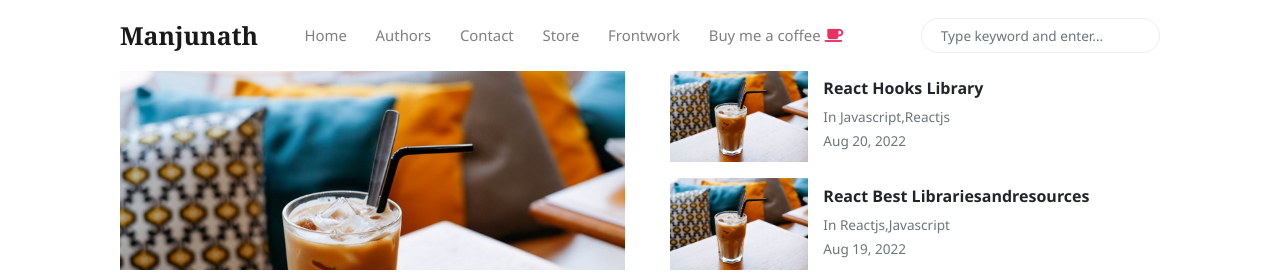
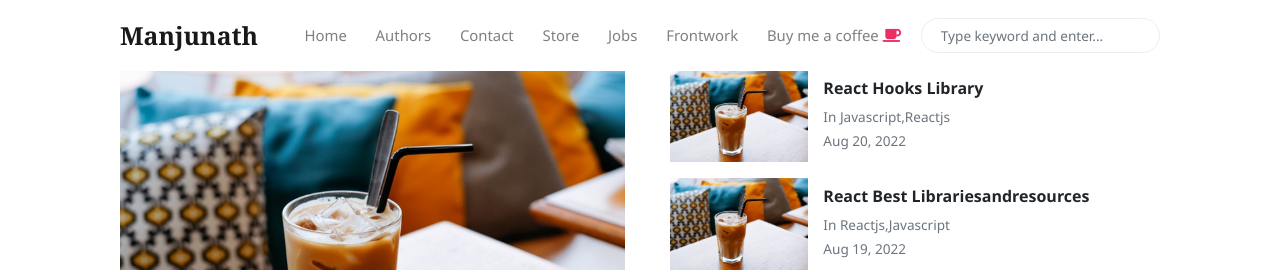
Before and after one commit to kalburgimanjunath/newtwoprofile, a Jekyll site: the page built from index.html, in a window 1280 px wide. Shown: the top 272 px of the page. Built offline with Jekyll 4.4.1, drawn with Linux system fonts in a browser that asks for light colours; nearby versions of some CDN libraries; the list of posts is cut into pages by our own code.

Commit message:
Update menu-header.html

```diff
--- a/_includes/menu-header.html
+++ b/_includes/menu-header.html
@@ -13,6 +13,9 @@
 <a class="nav-link" href="{{site.baseurl}}/store.html">Store</a>
 </li>
 <li class="nav-item">
+<a class="nav-link" href="{{site.baseurl}}/jobs.html">Jobs</a>
+</li>
+<li class="nav-item">
 <a target="_blank" class="nav-link" href="https://frontworks.netlify.app/">Frontwork</a>
 </li>
 <li class="nav-item">
```
